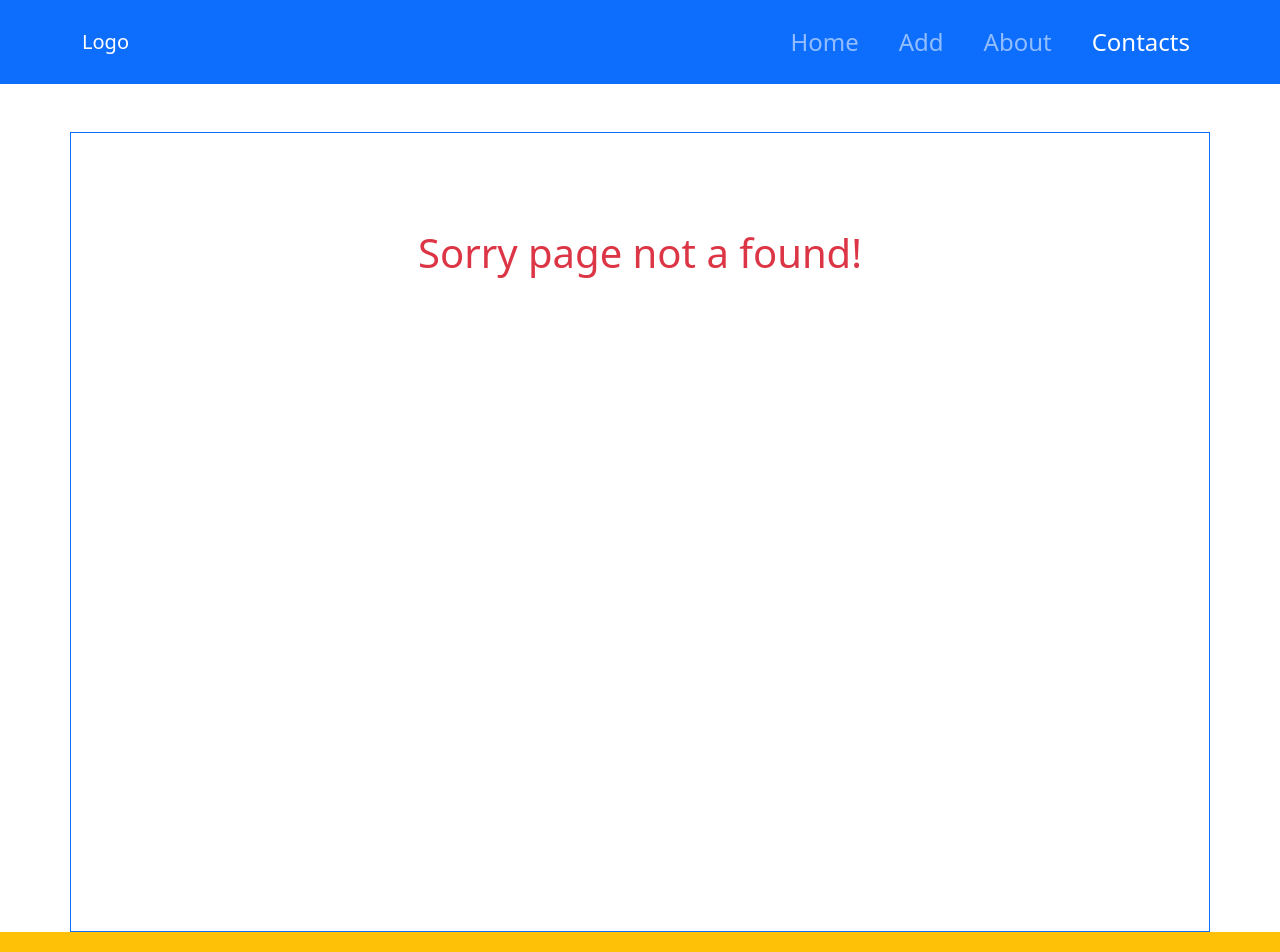
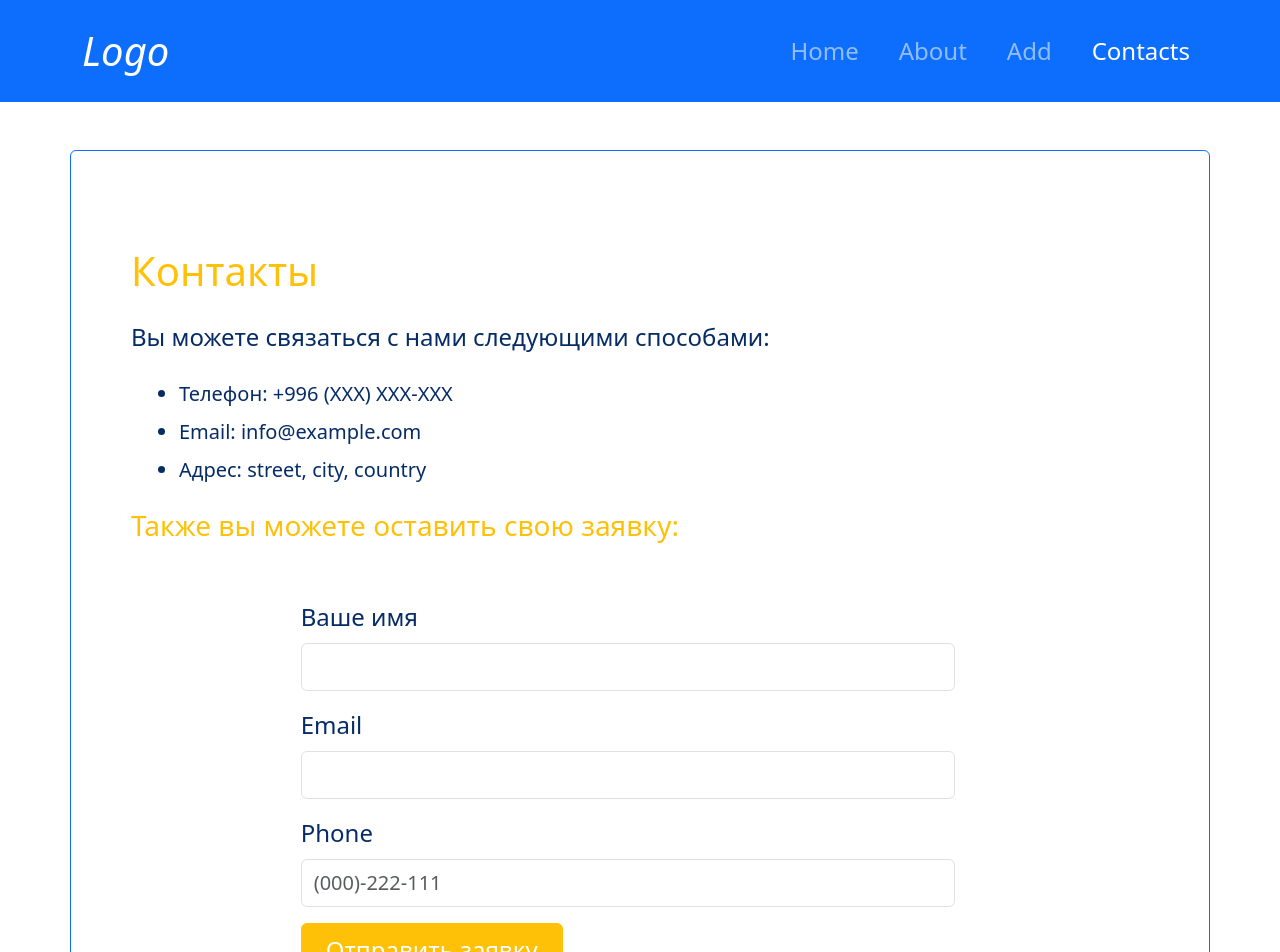
Before and after one commit to Benvire22/firebase-posts-application, a React (Vite) app: page /contacts in a window 1280 px wide. Shown: the top 952 px of the page. Built offline with nearby package versions, Linux system fonts and the light colour scheme; no server answers.

Commit message:
Create About page, create Contacts page, styling project, refactor code

```diff
--- a/src/App.tsx
+++ b/src/App.tsx
@@ -6,6 +6,8 @@ import PostForm from './containers/PostForm/PostForm';
 import axiosApi from './axiosApi';
 import SinglePost from './containers/SinglePost/SinglePost';
 import ToolBar from './components/ToolBar/ToolBar';
+import About from './containers/About/About';
+import Contacts from './containers/Contacts/Contacts';
 
 interface ApiPosts {
   [key: string]: PostApi;
@@ -73,17 +75,19 @@ const App = () => {
       <header className="mb-5">
         <ToolBar />
       </header>
-      <main className="container-xl py-5 vh-100 border border-primary">
+      <main className="container-xl py-5  rounded  border border-primary">
         <Routes>
           <Route path="/" element={<Home posts={postsData} singlePost={getCurrentPost}/>}/>
           <Route path="/posts/:id" element={<SinglePost onEdit={onEdit} onDelete={removePost} post={currentPost}/>}/>
           <Route path="/posts/:id/edit"
                  element={<PostForm changePost={changePost} onSubmit={postsRequest} post={currentPost}/>}/>
           <Route path="/new-post" element={<PostForm changePost={changePost} onSubmit={postsRequest} post={null}/>}/>
+          <Route path="/about" element={<About />}/>
+          <Route path="/contacts" element={<Contacts />}/>
           <Route path="*" element={<h1 className="text-center my-5 text-danger">Sorry page not a found!</h1>}/>
         </Routes>
       </main>
-      <footer className="navbar navbar-expand-lg p-0 bg-warning">
+      <footer className="navbar navbar-expand-lg p-0 mt-5 bg-warning">
         <div className="container-xl text-white py-5 pb-4 d-flex justify-content-center flex-column align-items-center">
           <p>Lorem ipsum dolor sit amet, consectetur adipisicing elit. Amet assumenda,
             debitis esse ex expedita laboriosam modi nihil officiis porro vero!</p>
--- a/src/components/PostsList/PostsList.tsx
+++ b/src/components/PostsList/PostsList.tsx
@@ -10,16 +10,16 @@ interface Props {
 const PostsList: React.FC<Props> = ({posts, onClick}) => {
   return (
     <>
-      <h1 className="text-center mb-5">Posts</h1>
-      <div>
-        {posts && posts.map((post) => (
+      <h1 className="text-center text-primary-emphasis mb-5">Posts</h1>
+      <div className="border border-primary p-3 rounded">
+        {posts.length > 0 ? posts.map((post) => (
           <PostItem
             key={post.id}
             heading={post.title}
             datetime={post.datetime}
             onClick={() => onClick(post.id)}
           />
-        ))}
+        )) : <h4 className="text-center fs-4 text-secondary-emphasis my-4">Empty..</h4>}
       </div>
     </>
   );
--- a/src/components/ToolBar/ToolBar.tsx
+++ b/src/components/ToolBar/ToolBar.tsx
@@ -5,7 +5,7 @@ const ToolBar = () => {
     <>
       <nav className="navbar py-3 navbar-expand-lg bg-primary" data-bs-theme="dark">
         <div className="container-xl">
-          <NavLink to="/" className="navbar-brand">
+          <NavLink to="/" className="navbar-brand fs-1 fst-italic">
             Logo
           </NavLink>
           <button
@@ -23,10 +23,10 @@ const ToolBar = () => {
                 <NavLink to="/" className="nav-link" aria-current="page">Home</NavLink>
               </li>
               <li className="nav-item">
-                <NavLink to="/new-post" className="nav-link">Add</NavLink>
+                <NavLink to="/about" className="nav-link">About</NavLink>
               </li>
               <li className="nav-item">
-                <NavLink to="/about" className="nav-link">About</NavLink>
+                <NavLink to="/new-post" className="nav-link">Add</NavLink>
               </li>
               <li className="nav-item">
                 <NavLink to="/contacts" className="nav-link">Contacts</NavLink>
--- /dev/null
+++ b/src/containers/About/About.tsx
@@ -0,0 +1,37 @@
+const About = () => {
+  return (
+    <div className="row fs-4 px-4">
+      <h1>О нашей компании</h1>
+      <p>Наша компания - это команда профессионалов, которые специализируются на создании уникальных и качественных
+        продуктов. Мы занимаемся разработкой веб-сайтов, мобильных приложений и других цифровых продуктов для клиентов
+        по всему миру.</p>
+      <h2>Meet the Team</h2>
+      <div className="team-member mb-5">
+        <div className="col-8 m-0 mx-auto mb-3">
+          <img src="https://freepngclipart.com/download/business/18745-business-images-images-transparent-image.png"
+               alt="Team Members" className="w-100"/>
+        </div>
+        <p>Мы стремимся к качеству и инновациям во всем, что делаем. Наша цель - помочь нашим клиентам достичь успеха в
+          цифровом мире, предоставляя им современные и функциональные решения.</p>
+      </div>
+      <div className="team-member">
+        <div className="col-8 m-0 mx-auto mb-3">
+          <img
+            className="w-100"
+            src="https://www.seekpng.com/png/full/176-1766791_professional-people-silhouette-entrepreneurship-black-and-white.png"
+            alt="Team Members"/>
+        </div>
+        <p>Мы гордимся нашей командой профессионалов, которые обладают многолетним опытом и уникальными навыками в
+          различных областях. Мы стремимся к совершенству в каждом проекте, который мы делаем, и всегда готовы принять
+          новые вызовы.
+        </p>
+        <p>Мы готовы воплотить в жизнь любую вашу идею и помочь вам добиться успеха в онлайн-пространстве. Обратитесь к
+          нам сегодня и узнайте, как мы можем помочь вам достичь ваших целей!
+        </p>
+      </div>
+    </div>
+  )
+    ;
+};
+
+export default About;
--- /dev/null
+++ b/src/containers/Contacts/Contacts.tsx
@@ -0,0 +1,99 @@
+import React, {useState} from 'react';
+
+interface UserForm {
+  name: string;
+  email: string;
+  phone: string;
+}
+
+const Contacts = () => {
+  const [formData, setFormData] = useState<UserForm>({
+    name: '',
+    email: '',
+    phone: '',
+  });
+
+  const changeUser = (event: React.ChangeEvent<HTMLInputElement | HTMLTextAreaElement>) => {
+    setFormData((prev) => ({
+      ...prev,
+      [event.target.name]: event.target.value,
+    }));
+  };
+
+  const onFormSubmit = (e: React.FormEvent) => {
+    e.preventDefault();
+    console.log(formData);
+
+    setFormData({
+      name: '',
+      email: '',
+      phone: '',
+    });
+  };
+
+  return (
+    <>
+      <div className="row mt-5 px-5">
+        <h1 className="text-warning mb-4">Контакты</h1>
+        <p className="fs-4 mb-4 text-primary-emphasis">Вы можете связаться с нами следующими способами:</p>
+        <ul className="fs-5 ms-5 text-primary-emphasis">
+          <li className="mb-2">Телефон: +996 (XXX) XXX-XXX</li>
+          <li className="mb-2">Email: info@example.com</li>
+          <li className="mb-2">Адрес: street, city, country</li>
+        </ul>
+      </div>
+      <div className="row mb-5 px-5 fs-5">
+        <h3 className="text-warning mb-5">Также вы можете оставить свою заявку:</h3>
+        <div className="row mt-2 justify-content-center">
+          <div className="col-8 text-primary-emphasis">
+            <form onSubmit={onFormSubmit}>
+              <div className="form-group">
+                <label htmlFor="name" className="fs-4 mb-2">Ваше имя</label>
+                <input
+                  id="name"
+                  type="text"
+                  name="name"
+                  className="form-control fs-5 mb-3 py-2"
+                  value={formData.name}
+                  onChange={changeUser}
+                  required
+                />
+              </div>
+              <div className="form-group">
+                <label htmlFor="email" className="fs-4 mb-2">Email</label>
+                <input
+                  id="email"
+                  type="email"
+                  name="email"
+                  className="form-control fs-5 mb-3 py-2"
+                  value={formData.email}
+                  onChange={changeUser}
+                  required
+                />
+              </div>
+              <div className="form-group mb-3">
+                <label htmlFor="phone" className="fs-4 mb-2">Phone</label>
+                <input
+                  id="phone"
+                  type="tel"
+                  name="phone"
+                  placeholder="(000)-222-111"
+                  pattern="[0-9]{3}-[0-9]{3}-[0-9]{3}"
+                  className="form-control fs-5 mb-3 py-2"
+                  value={formData.phone}
+                  onChange={changeUser}
+                  required
+                />
+              </div>
+              <button type="submit" className="btn btn-warning text-white fs-4 px-4 py-2 mb-5">
+                Отправить заявку
+              </button>
+            </form>
+          </div>
+        </div>
+      </div>
+    </>
+  );
+};
+
+export default Contacts;
--- a/src/containers/Home/Home.tsx
+++ b/src/containers/Home/Home.tsx
@@ -21,9 +21,9 @@ const Home: React.FC<Props> = ({posts, singlePost}) => {
   };
 
   return (
-    <div>
+    <>
       <PostsList posts={posts} onClick={readMorePost}/>
-    </div>
+    </>
   );
 };
 
--- a/src/containers/PostForm/PostForm.tsx
+++ b/src/containers/PostForm/PostForm.tsx
@@ -81,32 +81,32 @@ const PostForm: React.FC<Props> = ({onSubmit, post, changePost}) => {
 
   return (
     <>
-      <div className="row mb-5">
-        <h1 className="text-warning text-center mb-5">{post ? 'Edit' : 'Create new'} post</h1>
+      <div className="row fs-3 mb-5">
+        <h1 className="text-primary-emphasis text-center mb-5">{post ? 'Edit' : 'Create new'} post</h1>
         <div className="row mt-2 justify-content-center">
           <div className="col-8">
             <form onSubmit={onFormSubmit}>
               <div className="form-group">
-                <label htmlFor="title">Title</label>
+                <label htmlFor="title" className="mb-3 text-primary-emphasis">Title</label>
                 <input
                   id="title" type="text" name="title"
-                  className="form-control mb-3 py-2"
+                  className="form-control fs-4 mb-3 py-2"
                   value={formData.title}
                   onChange={changeForm}
                   required
                 />
               </div>
               <div className="form-group">
-                <label htmlFor="description">Description</label>
+                <label htmlFor="description" className="mb-3 text-primary-emphasis">Description</label>
                 <textarea
                   id="description" name="description"
-                  className="form-control mb-3 py-2"
+                  className="form-control fs-4 mb-3 py-2"
                   value={formData.description}
                   onChange={changeForm}
                   required
                 />
               </div>
-              <button type="submit" className="btn btn-warning text-white px-4 py-2 mb-5">
+              <button type="submit" className="btn btn-success fs-3 px-5 py-2 mb-5">
                 {post ? 'Save' : 'Send form'}
               </button>
             </form>
--- a/src/containers/SinglePost/SinglePost.tsx
+++ b/src/containers/SinglePost/SinglePost.tsx
@@ -16,13 +16,13 @@ const SinglePost: React.FC<Props> = ({post, onDelete, onEdit}) => {
   }
 
   return post && (
-    <div>
-      <h1>{post.title}</h1>
-      <span>{post.datetime}</span>
-      <p>{post.description}</p>
-      <div>
-        <button onClick={() => onEdit(post.id)}>Edit post</button>
-        <button onClick={() => onDelete(post.id)}>Delete post</button>
+    <div className="fs-5 py-2 px-3 text-primary-emphasis">
+      <span className="fs-4">Creation date: <strong className="text-success">{post.datetime}</strong></span>
+      <h1 className="text-primary-emphasis text-center my-3 mb-5"> {post.title}</h1>
+      <p className="fs-4 mb-5 border border-primary p-5 px-3 rounded">{post.description}</p>
+      <div className="border-top border-bottom py-4 border-primary">
+        <button onClick={() => onEdit(post.id)} className="btn btn-outline-success px-4 me-3 fs-3" >Edit post</button>
+        <button onClick={() => onDelete(post.id)} className="btn btn-danger px-4 fs-3" >Delete post</button>
       </div>
     </div>
   );
```
